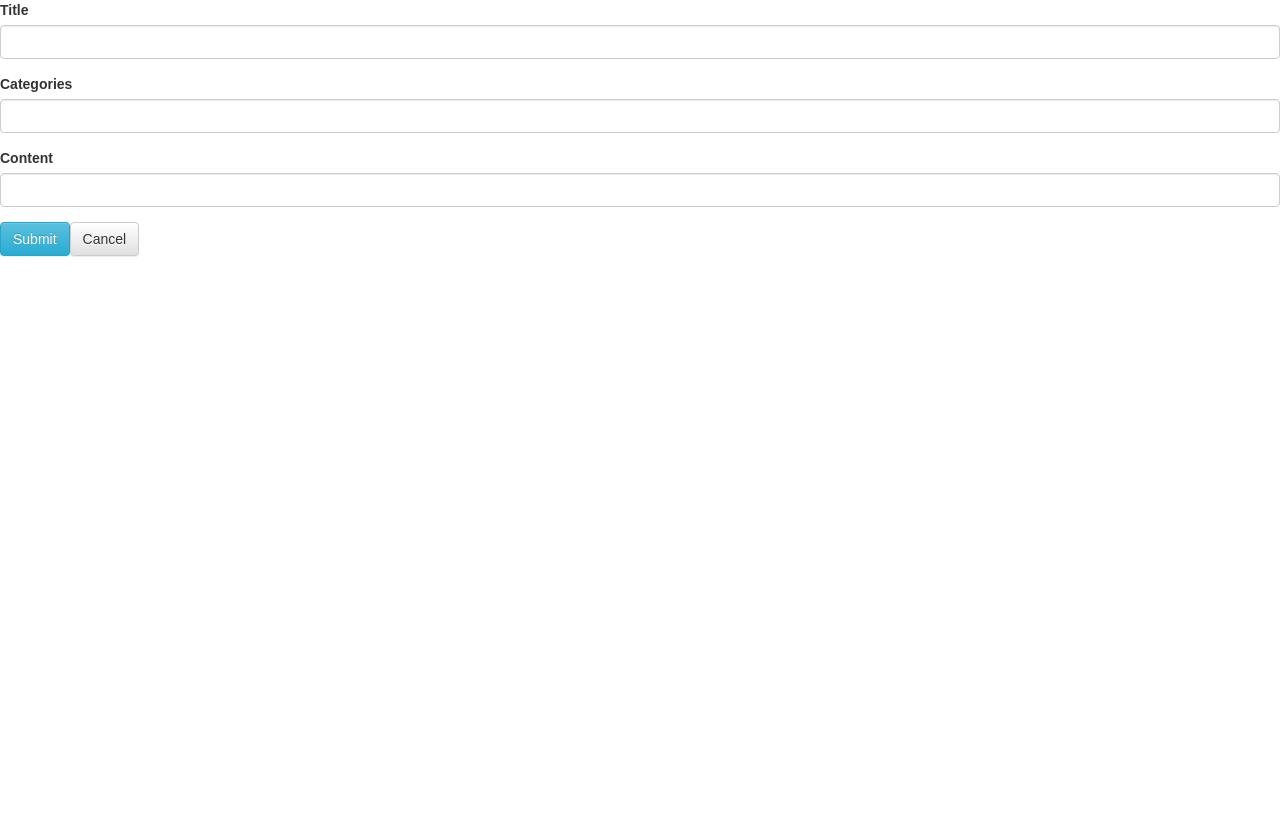
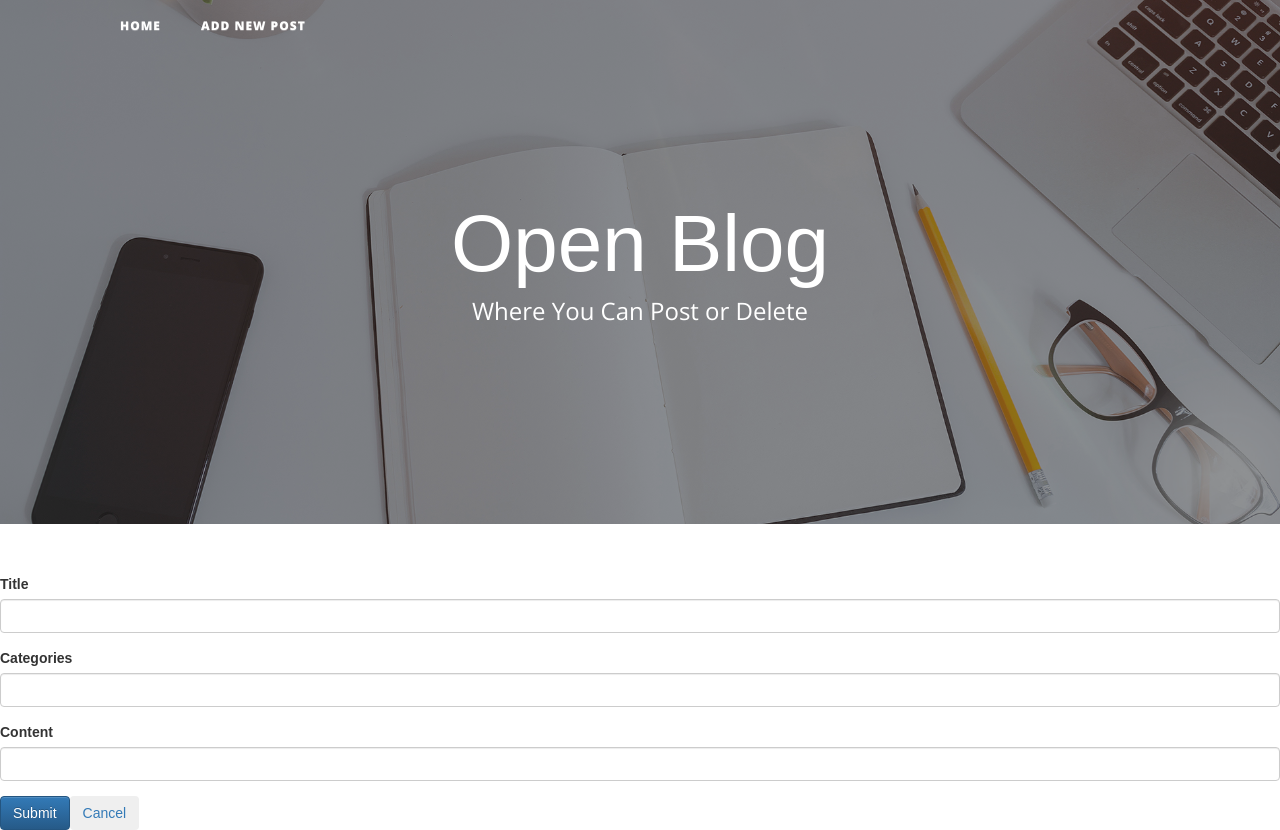
Before and after one commit to hongloans9/Open-Blog, a React (Create React App) app: page /posts/new in a window 1280 px wide. Before the commit the page ends 800 px from the top, so only its background shows below. Built offline with nearby package versions, Linux system fonts and the light colour scheme.

Commit message:
add header and nav

```diff
--- a/public/index.html
+++ b/public/index.html
@@ -8,9 +8,13 @@
       manifest.json provides metadata used when your web app is added to the
       homescreen on Android. See https://developers.google.com/web/fundamentals/engage-and-retain/web-app-manifest/
     -->
+    <link rel="stylesheet" href="https://maxcdn.bootstrapcdn.com/bootstrap/4.0.0/css/bootstrap.min.css" integrity="sha384-Gn5384xqQ1aoWXA+058RXPxPg6fy4IWvTNh0E263XmFcJlSAwiGgFAW/dAiS6JXm" crossorigin="anonymous">
     <link rel="manifest" href="%PUBLIC_URL%/manifest.json">
-    <link rel="shortcut icon" href="%PUBLIC_URL%/favicon.ico">
-    <!--
+    <link rel="stylesheet" href="https://cdnjs.cloudflare.com/ajax/libs/font-awesome/4.7.0/css/font-awesome.min.css">
+    <link href='https://fonts.googleapis.com/css?family=Lora:400,700,400italic,700italic' rel='stylesheet' type='text/css'>
+    <link href='https://fonts.googleapis.com/css?family=Open+Sans:300italic,400italic,600italic,700italic,800italic,400,300,600,700,800' rel='stylesheet' type='text/css'>
+
+     <!--
       Notice the use of %PUBLIC_URL% in the tags above.
       It will be replaced with the URL of the `public` folder during the build.
       Only files inside the `public` folder can be referenced from the HTML.
@@ -19,7 +23,7 @@
       work correctly both with client-side routing and a non-root public URL.
       Learn how to configure a non-root public URL by running `npm run build`.
     -->
-    <title>React App</title>
+    <title>Open Blog</title>
   </head>
   <body>
     <noscript>
--- a/src/components/App.css
+++ b/src/components/App.css
@@ -1,28 +1,131 @@
-.App {
+#mainNav {
+  position: absolute;
+  border-bottom: 1px solid #e9ecef;
+  background-color: white;
+  font-family: 'Open Sans', 'Helvetica Neue', Helvetica, Arial, sans-serif;
+}
+
+#mainNav .navbar-nav > li.nav-item > a {
+  font-size: 12px;
+  font-weight: 800;
+  letter-spacing: 1px;
+  text-transform: uppercase;
+
+}
+
+@media only screen and (min-width: 992px) {
+  #mainNav {
+    border-bottom: 1px solid transparent;
+    background: transparent;
+  }
+
+  #mainNav .navbar-nav > li.nav-item > a {
+    padding: 10px 20px;
+    color: #fff;
+  }
+  #mainNav .navbar-nav > li.nav-item > a:focus, #mainNav .navbar-nav > li.nav-item > a:hover {
+    color: rgba(255, 255, 255, 0.5);
+    text-decoration: none;
+  }
+}
+
+
+header.masthead {
+  margin-bottom: 50px;
+  background: no-repeat center center;
+  background-color: #868e96;
+  background-attachment: scroll;
+  position: relative;
+  -webkit-background-size: cover;
+  -moz-background-size: cover;
+  -o-background-size: cover;
+  background-size: cover;
+}
+  header.masthead .overlay {
+  position: absolute;
+  top: 0;
+  left: 0;
+  height: 100%;
+  width: 100%;
+  background-color: #212529;
+  opacity: 0.5;
+}
+
+header.masthead .page-heading,
+header.masthead .post-heading,
+header.masthead .site-heading {
+  padding: 200px 0 150px;
+  color: white;
+}
+@media only screen and (min-width: 768px) {
+  header.masthead .page-heading,
+  header.masthead .post-heading,
+  header.masthead .site-heading {
+    padding: 200px 0;
+  }
+}
+
+header.masthead .page-heading,
+header.masthead .site-heading {
   text-align: center;
 }
 
-.App-logo {
-  animation: App-logo-spin infinite 20s linear;
-  height: 80px;
+header.masthead .page-heading h1,
+header.masthead .site-heading h1 {
+  font-size: 50px;
+  margin-top: 0;
 }
 
-.App-header {
-  background-color: #222;
-  height: 150px;
-  padding: 20px;
-  color: white;
+header.masthead .page-heading .subheading,
+header.masthead .site-heading .subheading {
+  font-size: 24px;
+  font-weight: 300;
+  line-height: 1.1;
+  display: block;
+  margin: 10px 0 0;
+  font-family: 'Open Sans', 'Helvetica Neue', Helvetica, Arial, sans-serif;
 }
 
-.App-title {
-  font-size: 1.5em;
+@media only screen and (min-width: 768px) {
+  header.masthead .page-heading h1,
+  header.masthead .site-heading h1 {
+    font-size: 80px;
+  }
 }
 
-.App-intro {
-  font-size: large;
+header.masthead .post-heading h1 {
+  font-size: 35px;
 }
 
-@keyframes App-logo-spin {
-  from { transform: rotate(0deg); }
-  to { transform: rotate(360deg); }
+header.masthead .post-heading .meta,
+header.masthead .post-heading .subheading {
+  line-height: 1.1;
+  display: block;
 }
+
+header.masthead .post-heading .subheading {
+  font-size: 24px;
+  font-weight: 600;
+  margin: 10px 0 30px;
+  font-family: 'Open Sans', 'Helvetica Neue', Helvetica, Arial, sans-serif;
+}
+
+header.masthead .post-heading .meta {
+  font-size: 20px;
+  font-weight: 300;
+  font-style: italic;
+  font-family: 'Lora', 'Times New Roman', serif;
+}
+
+header.masthead .post-heading .meta a {
+  color: #fff;
+}
+
+@media only screen and (min-width: 768px) {
+  header.masthead .post-heading h1 {
+    font-size: 55px;
+  }
+  header.masthead .post-heading .subheading {
+    font-size: 30px;
+  }
+}
--- a/src/components/App.js
+++ b/src/components/App.js
@@ -1,16 +1,44 @@
 import React, { Component } from 'react';
+import homebg from './home-bg.jpg';
+import { Link } from 'react-router-dom';
 import './App.css';
 
 class App extends Component {
   render() {
     return (
-      <div className="App">
-        <header className="App-header">
-          <h1 className="App-title">Welcome to React</h1>
+      <div>
+        <nav class="navbar navbar-expand-lg navbar-light fixed-top" id="mainNav">
+          <div class="container">
+            <div class="collapse navbar-collapse" id="navbarResponsive">
+              <ul class="navbar-nav ml-auto">
+                <li class="nav-item">
+                  <Link to="/">
+                    Home
+                </Link>
+                </li>
+                <li class="nav-item">
+                  <Link to="/posts/new">
+                    Add new post
+                </Link>
+                </li>
+              </ul>
+            </div>
+          </div>
+        </nav>
+        <header className="masthead" style={{ backgroundImage: `url(${homebg})` }}>
+          <div className="overlay"></div>
+          <div className="container">
+            <div className="row">
+              <div className="col-lg-8 col-md-10 mx-auto">
+                <div className="site-heading">
+                  <h1>Open Blog</h1>
+                  <span className="subheading">Where You Can Post or Delete</span>
+
+                </div>
+              </div>
+            </div>
+          </div>
         </header>
-        <p className="App-intro">
-          To get started, edit <code>src/App.js</code> and save to reload.
-        </p>
       </div>
     );
   }
--- a/src/components/posts_detail.js
+++ b/src/components/posts_detail.js
@@ -26,7 +26,7 @@ export class PostsDetail extends Component {
         return (
             <div>
                 <Link to="/">Back To Home</Link>
-                <Button bsStyle="info" onClick={this.onDeleteClick.bind(this)} >Delete</Button>
+                <Button bsStyle="info" onClick={this.onDeleteClick.bind(this)}>Delete</Button>
                 <h3>{post.title}</h3>
                 <h5>{post.categories}</h5>
                 <p>{post.content}</p>
--- a/src/components/posts_index.js
+++ b/src/components/posts_index.js
@@ -12,7 +12,7 @@ class PostsIndex extends Component {
     renderPosts() {
         return _.map(this.props.posts, post => {
             return (
-                <li key={post.id}>
+                <li className="list-group-item" key={post.id}>
                     <Link to={`/posts/${post.id}`}> {post.title} </Link>
                 </li>
             );
@@ -23,12 +23,6 @@ class PostsIndex extends Component {
         console.log(this.props.posts)
         return (
             <div>
-                <div>
-                    <Link to="/posts/new">
-                    Add new post
-                    </Link>
-                </div>
-                <h3>My Blogs</h3>
                 <ul className="list-group">
                     {this.renderPosts()}
                 </ul>
--- a/src/components/posts_new.js
+++ b/src/components/posts_new.js
@@ -3,20 +3,20 @@ import { connect } from 'react-redux';
 import { Field, reduxForm } from 'redux-form';
 import { Link } from 'react-router-dom';
 import { createPost } from '../actions';
-import { FormGroup, ControlLabel, FormControl, HelpBlock , Button } from 'react-bootstrap';
 
 class PostsNew extends Component {
 
     renderField(field) {
-        const { meta } = field;
+        const { meta: { touched, error } } = field;
+        const className = `form-control ${touched && error ? 'is-invalid' : ''}`;
         return (
-            <FormGroup validationState={meta.touched && meta.error ? "error" : null}>
-                <ControlLabel>{field.label}</ControlLabel>
-                <FormControl type="text"  {...field.input} />
-                <HelpBlock >
-                    {meta.touched ? meta.error : ''}
-                </HelpBlock>
-            </FormGroup>
+            <div className="form-group" >
+                <label>{field.label}</label>
+                <input type="text" className={className} {...field.input} />
+                <div className="invalid-feedback">
+                    {touched ? error : ''}
+                </div>
+            </div>
         );
     }
 
@@ -42,10 +42,10 @@ class PostsNew extends Component {
                     label="Content"
                     name="content"
                     component={this.renderField} />
-                 <Button bsStyle="info" type="submit">Submit</Button>
-                 <Link to="/">
-                    <Button>Cancel</Button>
-                 </Link>
+                <button className="btn btn-primary" type="submit">Submit</button>
+                <Link to="/">
+                    <button className="btn">Cancel</button>
+                </Link>
             </form>
         );
     }
@@ -71,4 +71,4 @@ export default reduxForm({
     form: 'PostsNewForm'
 })(
     connect(null, { createPost })(PostsNew)
-);
+    );
--- a/src/index.js
+++ b/src/index.js
@@ -19,8 +19,10 @@ const createStoreWithMiddleware = applyMiddleware(promiseMiddleware)(createStore
 
 ReactDOM.render(
     <Provider store={createStoreWithMiddleware(allReducers)}>
+
         <BrowserRouter>
             <div>
+                 <App />
                 <Switch>
                     <Route path="/posts/new" component={PostsNew} />
                     <Route path="/posts/:id" component={PostsDetail} />
```
Also changed, not shown: src/components/home-bg.jpg (added).
